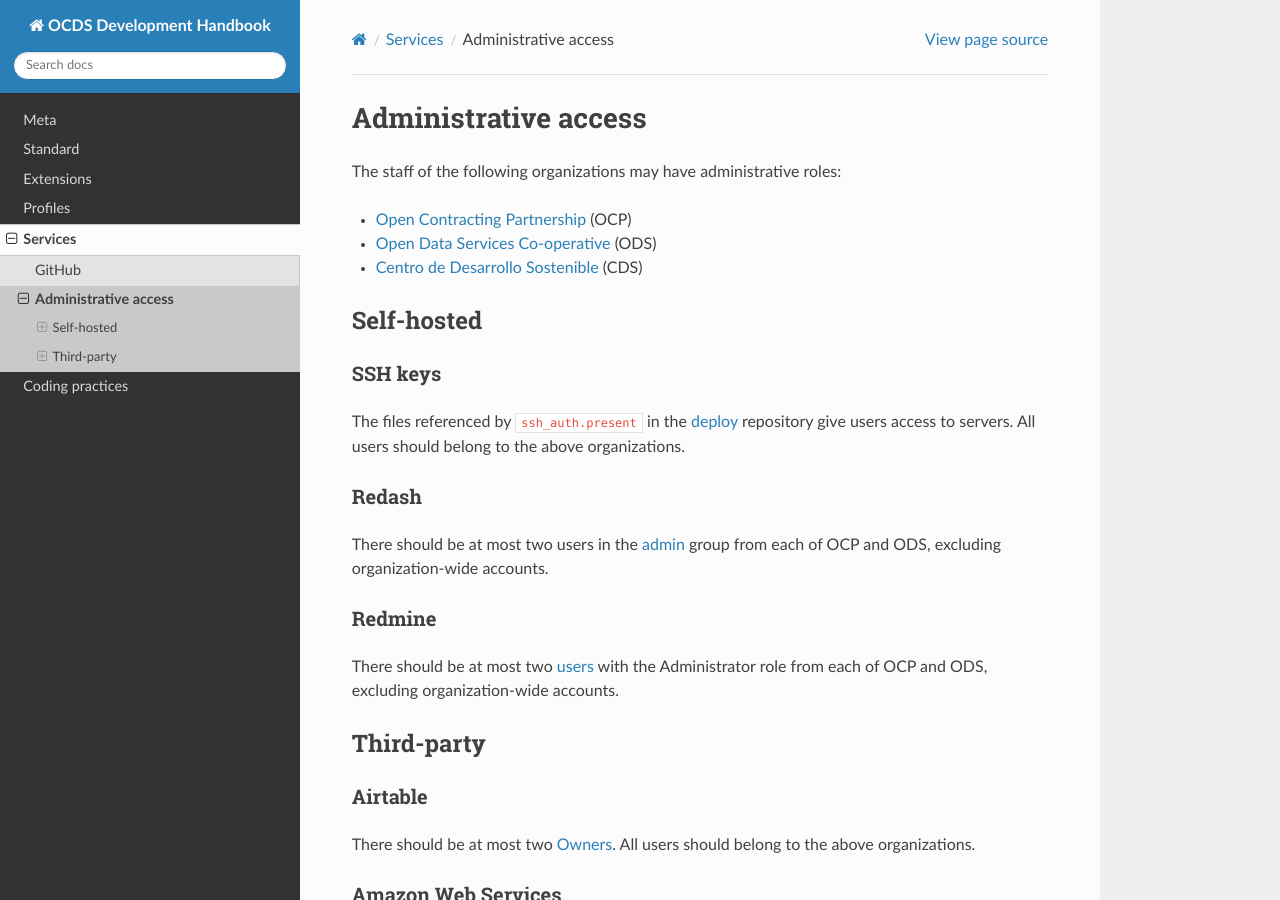
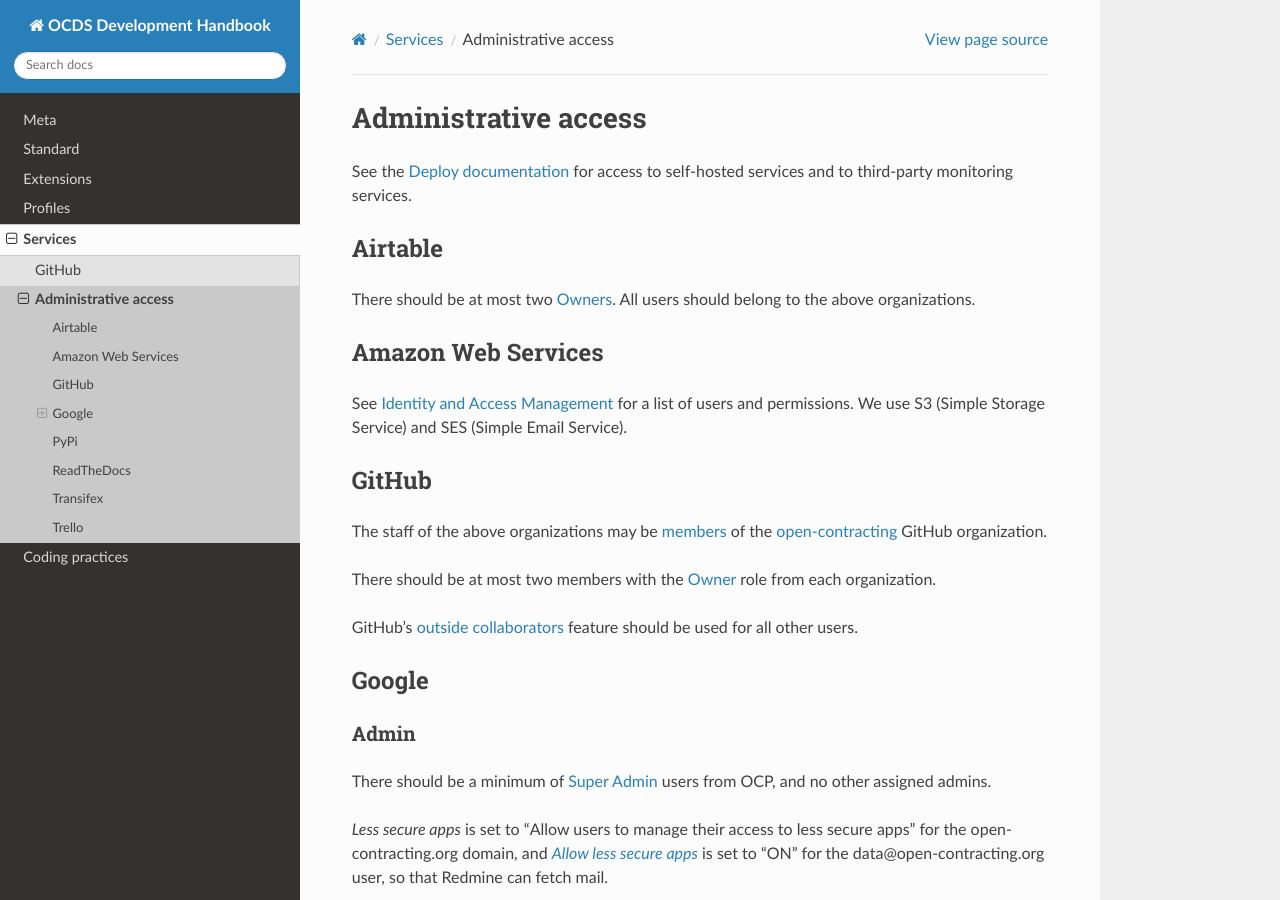
Before and after one commit to open-contracting/standard-development-handbook, a Sphinx documentation site: the page built from docs/systems/services.md, in a window 1280 px wide and 900 px high. Built offline with Sphinx 7.4.7 and the Read the Docs theme 2.0.0, drawn with Linux system fonts in a browser that asks for light colours; pages that are not in the unit, such as notebooks, are missing from menus; some of the changed text lies outside the part shown.

Commit message:
Move some content to deploy repository

```diff
--- a/docs/systems/services.md
+++ b/docs/systems/services.md
@@ -1,36 +1,16 @@
 # Administrative access
 
-The staff of the following organizations may have administrative roles:
+See the [Deploy documentation](https://ocdsdeploy.readthedocs.io/en/latest/reference/index.html) for access to self-hosted services and to third-party monitoring services.
 
-* [Open Contracting Partnership](https://www.open-contracting.org/about/team/) (OCP)
-* [Open Data Services Co-operative](http://opendataservices.coop) (ODS)
-* [Centro de Desarrollo Sostenible](http://www.cds.com.py) (CDS)
-
-## Self-hosted
-
-### SSH keys
-
-The files referenced by `ssh_auth.present` in the [deploy](https://github.com/open-contracting/deploy) repository give users access to servers. All users should belong to the above organizations.
-
-### Redash
-
-There should be at most two users in the [admin](http://live.redash.opencontracting.uk0.bigv.io:9090/groups/1) group from each of OCP and ODS, excluding organization-wide accounts.
-
-### Redmine
-
-There should be at most two [users](https://crm.open-contracting.org/users) with the Administrator role from each of OCP and ODS, excluding organization-wide accounts.
-
-## Third-party
-
-### Airtable
+## Airtable
 
 There should be at most two [Owners](https://airtable.com/wspXFnEMMAgLMWfe0/workspace/billing). All users should belong to the above organizations.
 
-### Amazon Web Services
+## Amazon Web Services
 
 See [Identity and Access Management](https://console.aws.amazon.com/iam/home?region=us-east-1#/home) for a list of users and permissions. We use S3 (Simple Storage Service) and SES (Simple Email Service).
 
-### GitHub
+## GitHub
 
 The staff of the above organizations may be [members](https://github.com/orgs/open-contracting/people) of the [open-contracting](https://github.com/open-contracting) GitHub organization.
 
@@ -38,19 +18,19 @@
 
 GitHub's [outside collaborators](https://help.github.com/articles/adding-outside-collaborators-to-repositories-in-your-organization/) feature should be used for all other users.
 
-### Google
+## Google
 
-#### Admin
+### Admin
 
 There should be a minimum of [Super Admin](https://admin.google.com/open-contracting.org/AdminHome?hl=en#DomainSettings/notab=1&role=9170516996784129&subtab=roles) users from OCP, and no other assigned admins.
 
 *Less secure apps* is set to "Allow users to manage their access to less secure apps" for the open-contracting.org domain, and [*Allow less secure apps*](https://myaccount.google.com/lesssecureapps) is set to "ON" for the data@open-contracting.org user, so that Redmine can fetch mail.
 
-#### Analytics
+### Analytics
 
 There should be at most two [users](https://analytics.google.com/analytics/web/#/a35677147w162037252p163071392/admin/suiteusermanagement/account) with all permissions from OCP. There should be at most two users with the Read & Analyze permissions from each other organization.
 
-#### Cloud Platform
+### Cloud Platform
 
 For the `ocds` project, [IAM](https://console.cloud.google.com/iam-admin/iam?organizationId=1015889055088&project=ocds-172716) should only include Google-managed service accounts, `ods-crm-redmine-backup` and `sysadmin@dogsbody.com`. [Service accounts](https://console.cloud.google.com/iam-admin/serviceaccounts?organizationId=1015889055088&project=ocds-172716) should only include default service accounts and `ods-crm-redmine-backup`. It should only use two storage buckets (`crm-open-contracting-org-daily-backups` and `crm-open-contracting-org-weekly-backups`). `sysadmin@dogsbody.com` must have the ["Storage Admin" role](https://cloud.google.com/storage/docs/access-control/iam-roles) (`roles/storage.admin`), to get the `storage.buckets.list` permission.
 
@@ -60,21 +40,21 @@
 
     gcloud projects add-iam-policy-binding ocds-172716 --member user:jmckinney@open-contracting.org --role roles/owner
 
-#### Drive
+### Drive
 
 All users with access to [this folder](https://drive.google.com/drive/folders/0B79uNIOfT24eZTZqZjNNblVrek0) should belong to the above organizations.
 
-#### Groups
+### Groups
 
 * [standard-discuss](https://groups.google.com/a/open-contracting.org/forum/#!forum/standard-discuss)
 
 There should be at most two members with the [Owner](https://support.google.com/a/answer/167094?hl=en) role from OCP. There should be at most two members with the Manager role from each other organization.
 
-#### Webmaster Central
+### Webmaster Central
 
 There should be at most two [verified owners](https://www.google.com/webmasters/verification/details?hl=en&siteUrl=https://www.open-contracting.org/) from each organization.
 
-### PyPi
+## PyPi
 
 * [json-merge-patch](https://pypi.org/manage/project/json-merge-patch/collaboration/)
 * [libcoveoc4ids](https://pypi.org/manage/project/libcoveoc4ids/collaboration/)
@@ -91,18 +71,14 @@
 * odscjames (James Baster)
 * rhiaro (Amy Guy)
 
-### ReadTheDocs
+## ReadTheDocs
 
 There should be at most two [users](https://readthedocs.org/dashboard/ocds-standard-development-handbook/users/) with the Maintainer role from each of OCP and ODS, excluding organization-wide accounts.
 
-### Sentry
-
-There should be at most one [member](https://sentry.io/settings/open-contracting-partnership/members/) with the Admin role from each of ODS and CDS, and at least one member with the Owner role from OCP.
-
-### Transifex
+## Transifex
 
 Transifex is used by ODS for multiple clients. There should be at most two members with the [Project Maintainer and Team Manager](https://docs.transifex.com/teams/understanding-user-roles) roles from OCP.
 
-### Trello
+## Trello
 
 Trello is used by ODS for multiple clients. There should be at least one member from OCP on relevant boards.
```
